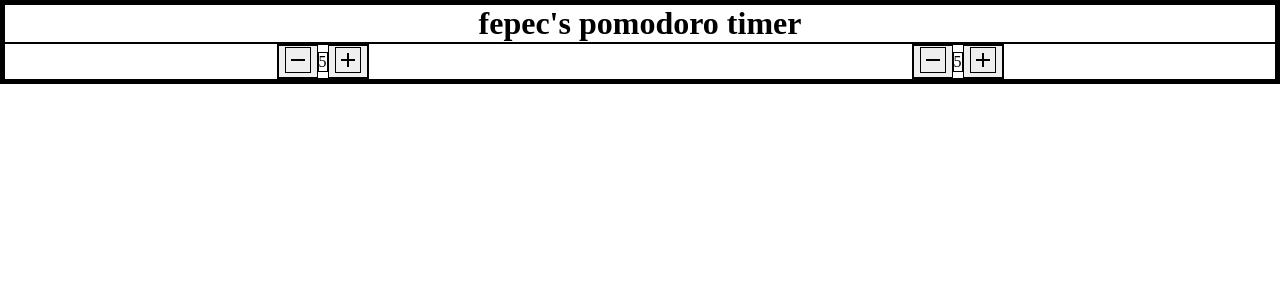
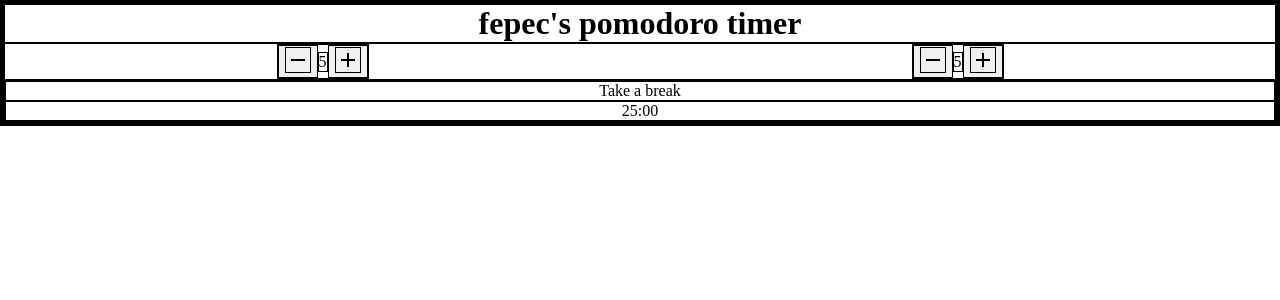
Before and after one commit to fepec/fcc-pomodoro, a React app: page / in a window 1280 px wide. Shown: the top 300 px of the page. Built offline with nearby package versions, Linux system fonts and the light colour scheme.

Commit message:
Add main display components

```diff
--- a/src/App.js
+++ b/src/App.js
@@ -2,7 +2,8 @@ import React from 'react'
 import TimeSetter from './components/timeSetter'
 import ControlButton from './components/controlButton'
 import LengthDisplay from './components/lengthDisplay'
-import { TimesOneMobiledata } from '@mui/icons-material'
+import StatusDisplay from './components/StatusDisplay'
+import CountdownTimer from './components/countdownTimer'
 
 function App() {
     return <div className=''>
@@ -19,7 +20,10 @@ function App() {
                 <LengthDisplay />
                 <ControlButton direction="increment" />
             </TimeSetter>
-
+        </div>
+        <div className='main-display'>
+            <StatusDisplay status="break" />
+            <CountdownTimer />
         </div>
     </div>
 }
--- /dev/null
+++ b/src/components/StatusDisplay.js
@@ -0,0 +1,17 @@
+import React from "react";
+
+export default function StatusDisplay(props) {
+    let currentStatus
+    if (props.status === "break") {
+        currentStatus = "Take a break"
+    } else {
+        currentStatus = "Go! Go! Go!"
+    }
+
+    return <div id="timer-label" className="status-display">
+            {currentStatus}
+        </div>
+
+
+
+}
--- /dev/null
+++ b/src/components/countdownTimer.js
@@ -0,0 +1,5 @@
+import React from "react";
+
+export default function CountdownTimer(props) {
+    return <div className="timer-display" id='time-left'>25:00</div>
+}
```
